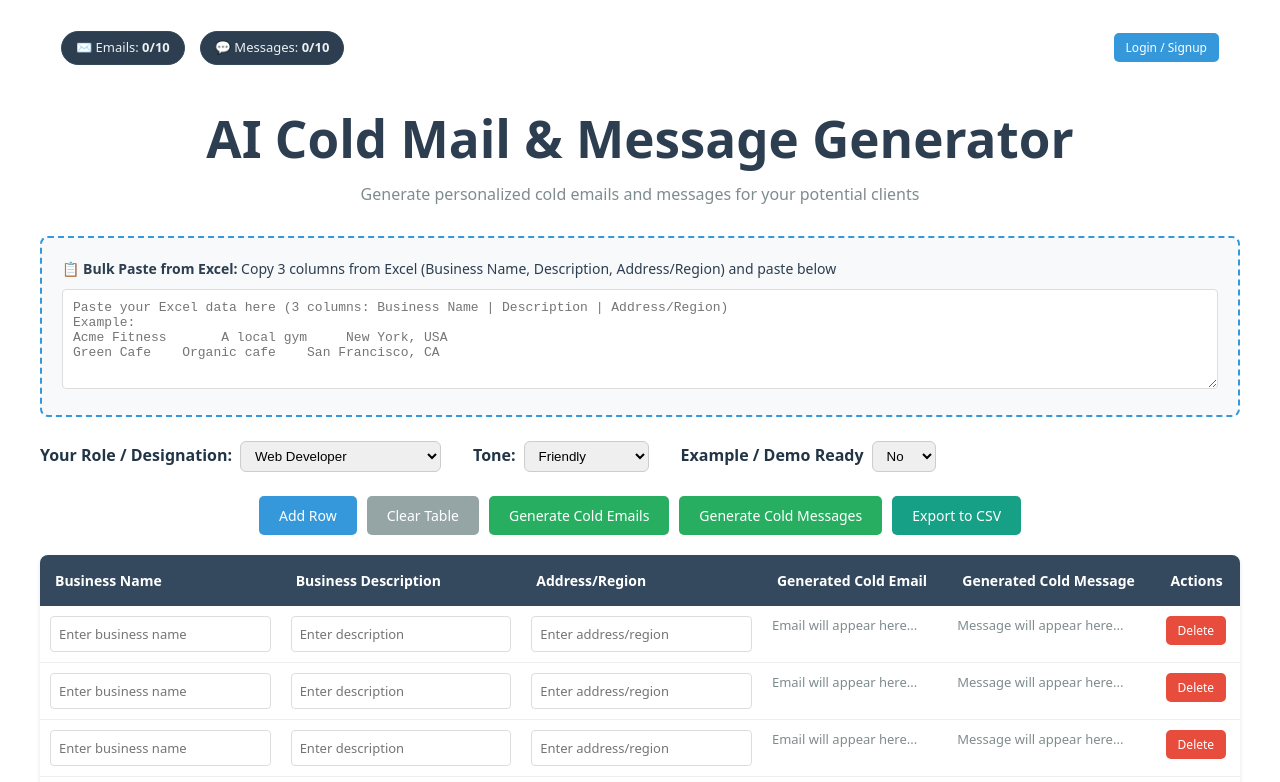
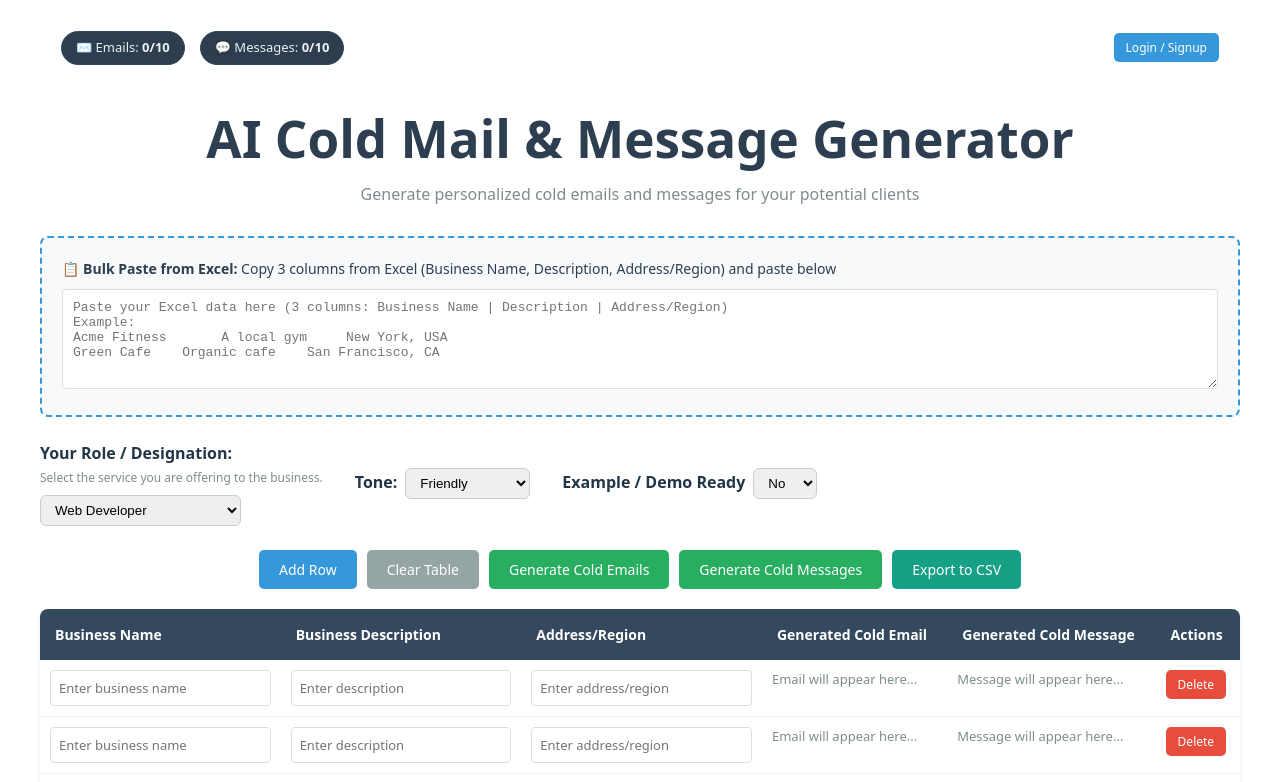
Before and after one commit to Bhushanp14/ColdMailsMessageGen, a React (Vite) app in the folder frontend/: page / in a window 1280 px wide. Shown: the top 782 px of the page. Built offline with nearby package versions, Linux system fonts and the light colour scheme; no server answers.

Commit message:
Add helper text to role dropdown, update Gemini model to 2.0-flash, and improve styles

```diff
--- a/frontend/src/App.css
+++ b/frontend/src/App.css
@@ -369,6 +369,14 @@
   border: 1px solid #ccc;
 }
 
+.helper-text {
+  font-size: 12px;
+  color: #7f8c8d;
+  margin-top: 4px;
+  margin-bottom: 8px;
+  font-weight: 400;
+}
+
 /* --- Auth Modal Specifics --- */
 .auth-modal {
   max-width: 400px;
--- a/frontend/src/App.jsx
+++ b/frontend/src/App.jsx
@@ -309,6 +309,7 @@ function App() {
       <div className="sender-options">
         <div className="option-group">
           <label><strong>Your Role / Designation:</strong></label>
+          <p className="helper-text">Select the service you are offering to the business.</p>
           <select
             value={senderRole}
             onChange={(e) => setSenderRole(e.target.value)}
```
Also changed, not shown: 1 other file (tests, documents, lock files or other folders).
